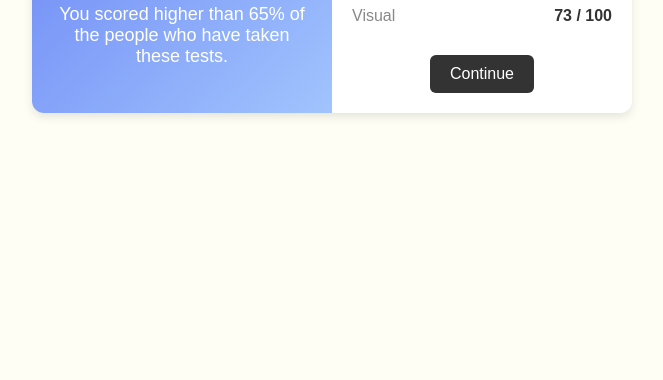
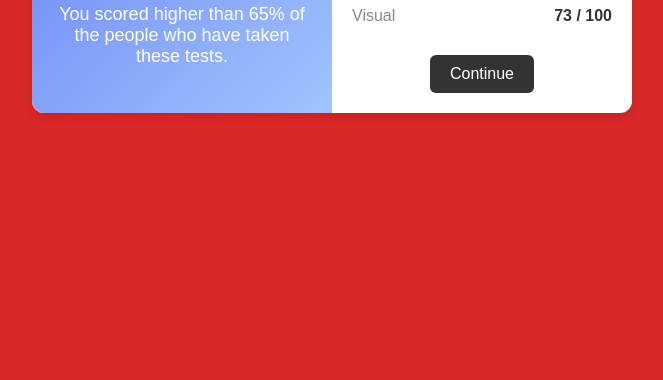
Before and after one commit to DANNURA/FM-challenges, a plain HTML site: page index.html in a window 1280 px wide. Shown: the part 420-800 px from the top of the page, without its empty margins (308-971 px from the left). Drawn offline with Linux system fonts and the light colour scheme.

Commit message:
colour change

```diff
--- a/styles.css
+++ b/styles.css
@@ -5,7 +5,7 @@ body {
     justify-content: center;
     align-items: center;
     min-height: 100vh;
-    background-color: #fefef5;
+    background-color: #d92828;
 }
 
 .card {
```
